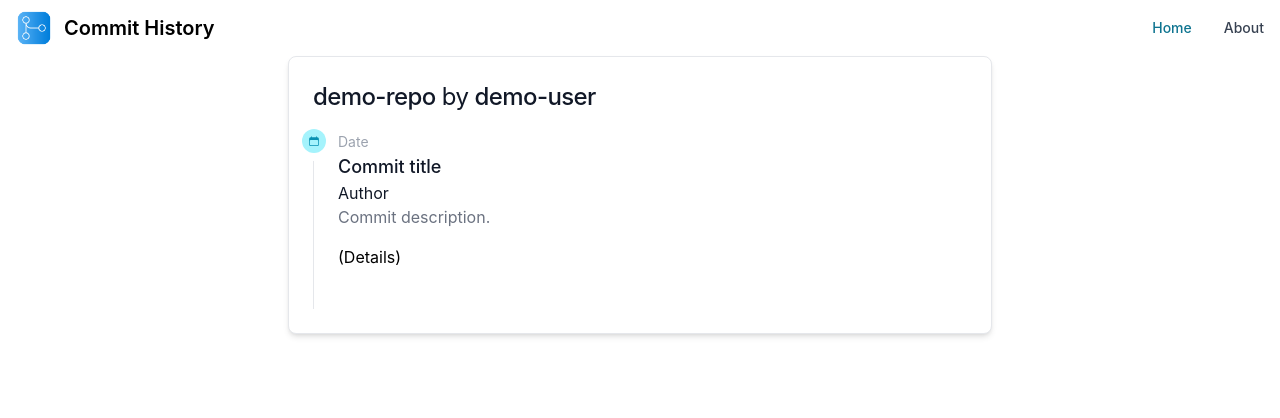
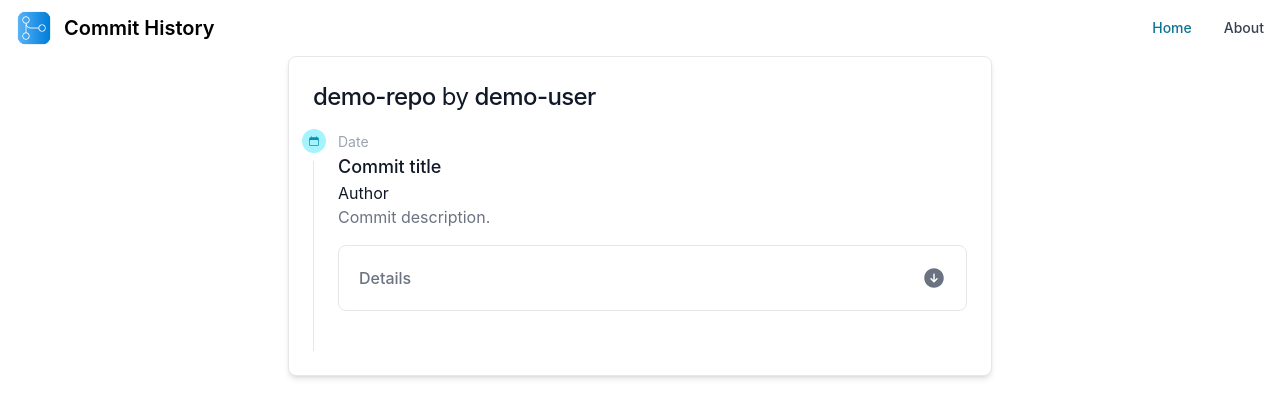
Before and after one commit to cmarinkovic/commit-history, a Next.js app in the folder commit-history-frontend/: page / in a window 1280 px wide. Shown: the top 418 px of the page. Built offline with nearby package versions, Linux system fonts and the light colour scheme.

Commit message:
Added DetailsAccordion to CommitsTimeline

```diff
--- a/commit-history-frontend/components/CommitsTimeline.js
+++ b/commit-history-frontend/components/CommitsTimeline.js
@@ -1,5 +1,7 @@
 import { Timeline, Card } from "flowbite-react";
 import { CalendarIcon } from "@heroicons/react/24/solid";
+
+import DetailsAccordion from "./DetailsAccordion";
 
 export default function CommitsTimeline() {
   return (
@@ -20,7 +22,7 @@ export default function CommitsTimeline() {
                   <p className="font-normal text-base">Author</p>
                 </Timeline.Title>
                 <Timeline.Body>Commit description.</Timeline.Body>
-                (Details)
+                <DetailsAccordion />
               </Timeline.Content>
             </Timeline.Item>
           </Timeline>
```
